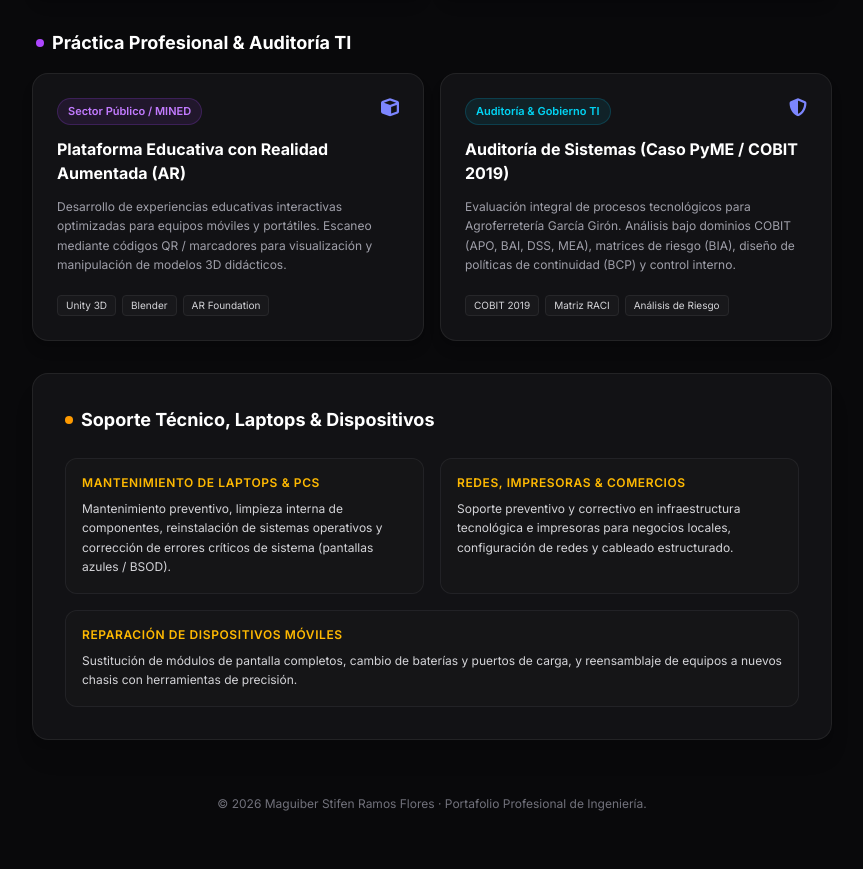
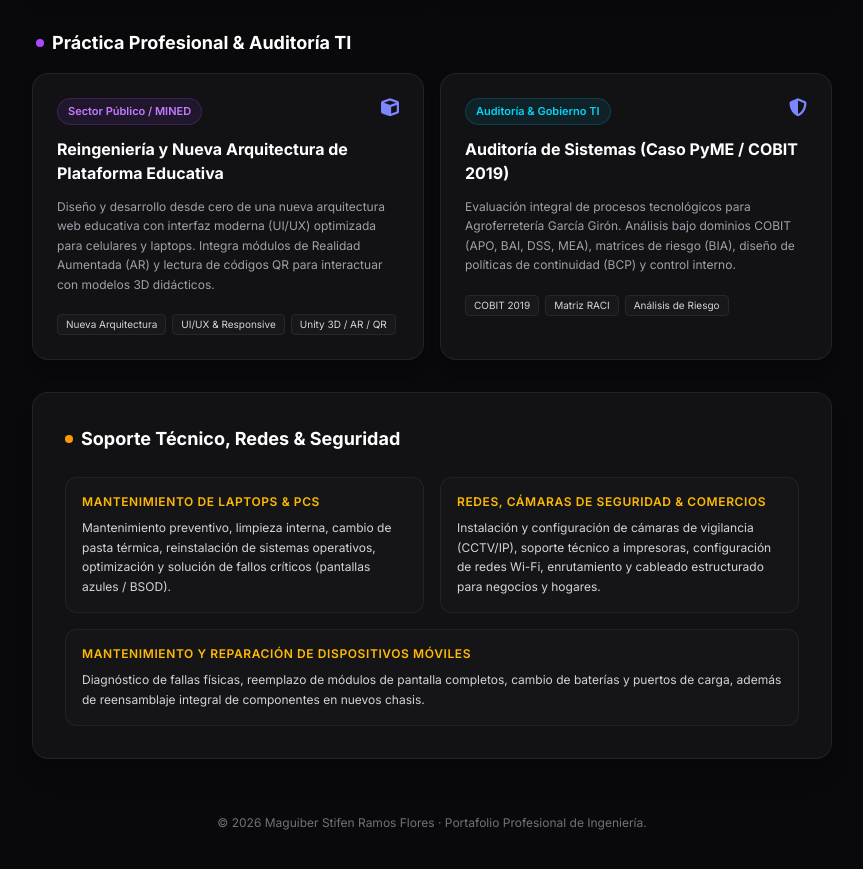
Before and after one commit to maxi300/maxi300.github.io, a plain HTML site: page index.html in a window 1280 px wide. Shown: the part 1301-2170 px from the top of the page, without its empty margins (416-1279 px from the left). Drawn offline with nearby package versions, Linux system fonts and the light colour scheme.

Commit message:
Update index.html

```diff
--- a/index.html
+++ b/index.html
@@ -17,7 +17,7 @@
     <!-- Main Container Card -->
     <div class="max-w-7xl w-full grid grid-cols-1 lg:grid-cols-12 gap-6 lg:gap-8 items-start">
 
-        <!-- Sidebar Profile (Left Column - 4 cols) -->
+        <!-- Sidebar Profile (Left Column - 4 cols, sticky ONLY on lg screens) -->
         <aside class="lg:col-span-4 bg-[#121215] border border-zinc-800/80 rounded-2xl p-5 sm:p-6 md:p-8 flex flex-col items-center text-center lg:sticky lg:top-8 shadow-2xl shadow-black/50">
             <!-- Avatar -->
             <div class="w-28 h-28 md:w-32 md:h-32 rounded-2xl bg-gradient-to-tr from-violet-600 to-indigo-500 p-1 mb-5 shadow-lg shadow-indigo-500/20">
@@ -91,7 +91,7 @@
                         <p class="text-xs md:text-sm text-zinc-400">Desarrollo de software, auditoría e infraestructura.</p>
                     </div>
                 </div>
-                <!-- Navigation Tabs (Clean grid on mobile to prevent squishing) -->
+                <!-- Navigation Tabs (Clean 3-column grid on mobile) -->
                 <nav class="grid grid-cols-3 gap-1.5 bg-zinc-900/80 p-1.5 rounded-xl border border-zinc-800 text-xs font-medium text-center">
                     <a href="#proyectos" class="py-2 px-1 rounded-lg bg-indigo-600 text-white shadow-md truncate">Software</a>
                     <a href="#institucional" class="py-2 px-1 rounded-lg text-zinc-400 hover:text-white hover:bg-zinc-800/50 transition truncate">Auditoría</a>
@@ -105,7 +105,7 @@
                     <span class="w-2 h-2 rounded-full bg-indigo-500"></span> Perfil de Ingeniería
                 </h3>
                 <p class="text-zinc-300 leading-relaxed text-sm md:text-base">
-                    Estudiante de 5.º año de Ingeniería en Sistemas y Redes Informáticas. Combino el desarrollo Full-Stack avanzado, pasarelas de pago y arquitectura cloud en Kubernetes con experiencia práctica en auditoría de TI bajo marcos internacionales (COBIT), desarrollo educativo interactivo (Realidad Aumentada) y soporte técnico especializado en hardware y dispositivos.
+                    Estudiante de 5.º año de Ingeniería en Sistemas y Redes Informáticas. Combino el desarrollo Full-Stack avanzado, pasarelas de pago y arquitectura cloud en Kubernetes con experiencia práctica en auditoría de TI bajo marcos internacionales (COBIT), desarrollo educativo interactivo (Realidad Aumentada) y soporte técnico de infraestructura, seguridad electrónica y dispositivos.
                 </p>
             </section>
 
@@ -278,14 +278,14 @@
                             <span class="text-[11px] font-semibold px-2.5 py-1 rounded-full bg-purple-500/10 text-purple-400 border border-purple-500/20">Sector Público / MINED</span>
                             <i class="fa-solid fa-cube text-indigo-400 text-lg shrink-0"></i>
                         </div>
-                        <h4 class="text-base font-bold text-white">Plataforma Educativa con Realidad Aumentada (AR)</h4>
+                        <h4 class="text-base font-bold text-white">Reingeniería y Nueva Arquitectura de Plataforma Educativa</h4>
                         <p class="text-xs text-zinc-400 leading-relaxed">
-                            Desarrollo de experiencias educativas interactivas optimizadas para equipos móviles y portátiles. Escaneo mediante códigos QR / marcadores para visualización y manipulación de modelos 3D didácticos.
+                            Diseño y desarrollo desde cero de una nueva arquitectura web educativa con interfaz moderna (UI/UX) optimizada para celulares y laptops. Integra módulos de Realidad Aumentada (AR) y lectura de códigos QR para interactuar con modelos 3D didácticos.
                         </p>
                         <div class="flex flex-wrap gap-1.5 pt-2">
-                            <span class="text-[10px] bg-zinc-900 border border-zinc-800 px-2 py-0.5 rounded text-zinc-300">Unity 3D</span>
-                            <span class="text-[10px] bg-zinc-900 border border-zinc-800 px-2 py-0.5 rounded text-zinc-300">Blender</span>
-                            <span class="text-[10px] bg-zinc-900 border border-zinc-800 px-2 py-0.5 rounded text-zinc-300">AR Foundation</span>
+                            <span class="text-[10px] bg-zinc-900 border border-zinc-800 px-2 py-0.5 rounded text-zinc-300">Nueva Arquitectura</span>
+                            <span class="text-[10px] bg-zinc-900 border border-zinc-800 px-2 py-0.5 rounded text-zinc-300">UI/UX & Responsive</span>
+                            <span class="text-[10px] bg-zinc-900 border border-zinc-800 px-2 py-0.5 rounded text-zinc-300">Unity 3D / AR / QR</span>
                         </div>
                     </div>
 
@@ -308,24 +308,24 @@
                 </div>
             </section>
 
-            <!-- Support, Hardware & Infrastructure Section (Realistic & Balanced) -->
+            <!-- Support, Hardware & Infrastructure Section -->
             <section id="soporte" class="bg-[#121215] border border-zinc-800/80 rounded-2xl p-5 sm:p-6 md:p-8 shadow-xl space-y-6 scroll-mt-6">
                 <h3 class="text-base md:text-lg font-bold text-white flex items-center gap-2">
-                    <span class="w-2 h-2 rounded-full bg-amber-500"></span> Soporte Técnico, Laptops & Dispositivos
+                    <span class="w-2 h-2 rounded-full bg-amber-500"></span> Soporte Técnico, Redes & Seguridad
                 </h3>
 
                 <div class="grid grid-cols-1 sm:grid-cols-2 gap-4 text-sm">
                     <div class="bg-zinc-900/50 border border-zinc-800/80 p-4 rounded-xl">
                         <p class="text-xs text-amber-400 font-semibold uppercase tracking-wider mb-2">Mantenimiento de Laptops & PCs</p>
-                        <p class="text-zinc-300 text-xs leading-relaxed">Mantenimiento preventivo, limpieza interna de componentes, reinstalación de sistemas operativos y corrección de errores críticos de sistema (pantallas azules / BSOD).</p>
+                        <p class="text-zinc-300 text-xs leading-relaxed">Mantenimiento preventivo, limpieza interna, cambio de pasta térmica, reinstalación de sistemas operativos, optimización y solución de fallos críticos (pantallas azules / BSOD).</p>
                     </div>
                     <div class="bg-zinc-900/50 border border-zinc-800/80 p-4 rounded-xl">
-                        <p class="text-xs text-amber-400 font-semibold uppercase tracking-wider mb-2">Redes, Impresoras & Comercios</p>
-                        <p class="text-zinc-300 text-xs leading-relaxed">Soporte preventivo y correctivo en infraestructura tecnológica e impresoras para negocios locales, configuración de redes y cableado estructurado.</p>
+                        <p class="text-xs text-amber-400 font-semibold uppercase tracking-wider mb-2">Redes, Cámaras de Seguridad & Comercios</p>
+                        <p class="text-zinc-300 text-xs leading-relaxed">Instalación y configuración de cámaras de vigilancia (CCTV/IP), soporte técnico a impresoras, configuración de redes Wi-Fi, enrutamiento y cableado estructurado para negocios y hogares.</p>
                     </div>
                     <div class="bg-zinc-900/50 border border-zinc-800/80 p-4 rounded-xl sm:col-span-2">
-                        <p class="text-xs text-amber-400 font-semibold uppercase tracking-wider mb-2">Reparación de Dispositivos Móviles</p>
-                        <p class="text-zinc-300 text-xs leading-relaxed">Sustitución de módulos de pantalla completos, cambio de baterías y puertos de carga, y reensamblaje de equipos a nuevos chasis con herramientas de precisión.</p>
+                        <p class="text-xs text-amber-400 font-semibold uppercase tracking-wider mb-2">Mantenimiento y Reparación de Dispositivos Móviles</p>
+                        <p class="text-zinc-300 text-xs leading-relaxed">Diagnóstico de fallas físicas, reemplazo de módulos de pantalla completos, cambio de baterías y puertos de carga, además de reensamblaje integral de componentes en nuevos chasis.</p>
                     </div>
                 </div>
             </section>
```
